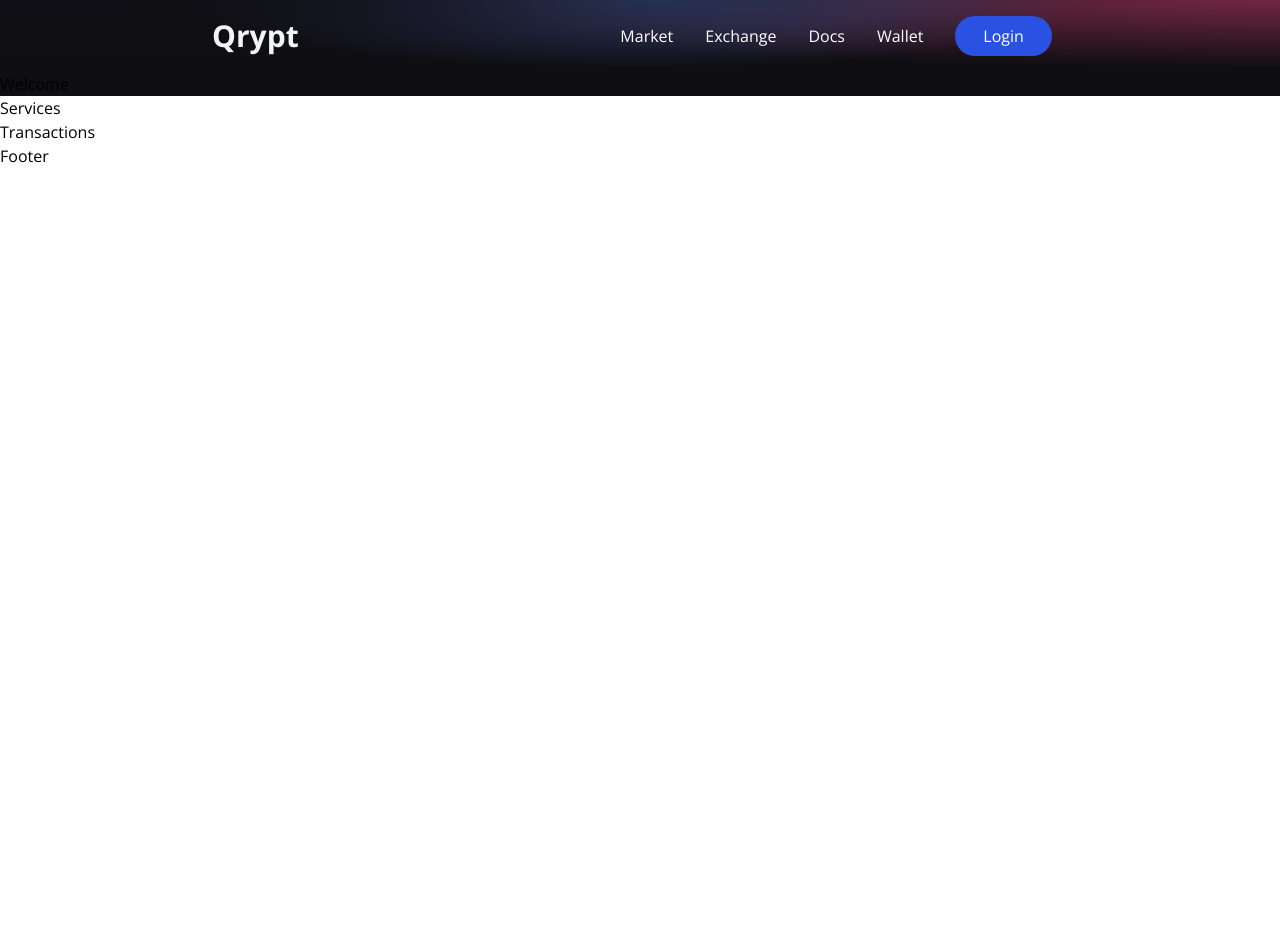
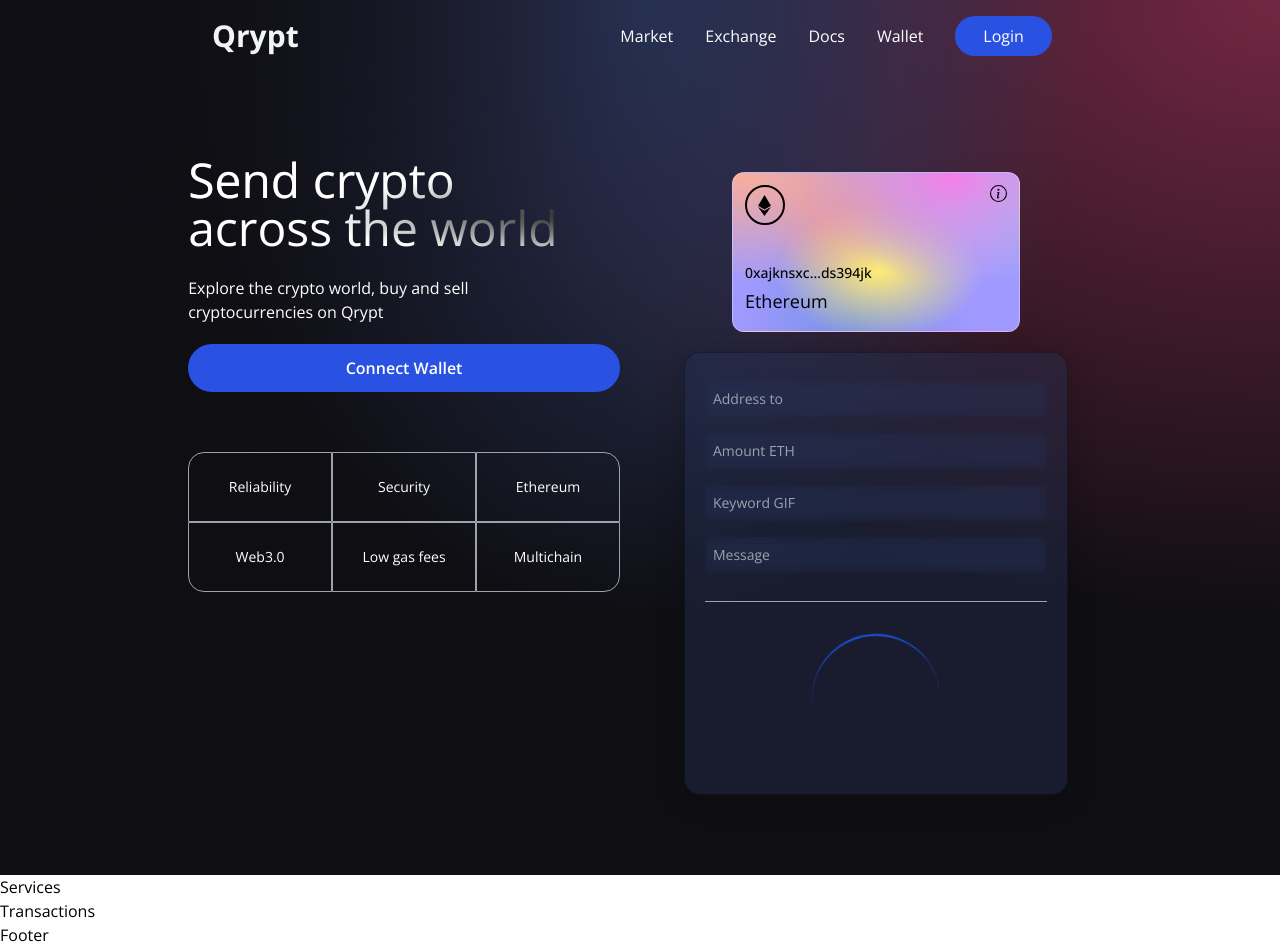
Before and after one commit to has9800/w3wallet, a React (Vite) app in the folder client/: page / in a window 1280 px wide. Before the commit the page ends 800 px from the top, so only its background shows below. Built offline with nearby package versions, Linux system fonts and the light colour scheme.

Commit message:
hero section styling and development completed

```diff
--- a/client/src/components/Loader.jsx
+++ b/client/src/components/Loader.jsx
@@ -1,6 +1,10 @@
 const Loader = () => {
     return (
-        <h1>Loader</h1>
+        <div className="flex justify-center items-center py-3">
+            <div className="animate-spin rounded-full h-32 w-32 border-b-2 border-blue-700">
+
+            </div>
+        </div>
     )
 }
 
--- a/client/src/components/Welcome.jsx
+++ b/client/src/components/Welcome.jsx
@@ -1,6 +1,112 @@
+import { AiFillPlayCircle  } from "react-icons/ai"
+import { SiEthereum } from 'react-icons/si'
+import { BsInfoCircle } from 'react-icons/bs'
+
+import { Loader } from "./"
+
+// common styles for grid's dynamic class
+const commonStyles = "min-h-[70px] sm:px-0 px-2 sm:min-w-[120px] flex justify-center items-center border-[0.5px] border-gray-400 text-sm font-light text-white";
+
+const Input = ({ placeholder, name, type, value, handleChange }) => {
+    // const handleChange = () => {
+
+    // }
+
+    return (
+        <input
+            placeholder={placeholder}
+            name={name}
+            type={type}
+            step={0.0001}
+            value={value}
+            // onChange={() => handleChange(e, name)}
+            className="my-2 w-full rounded-sm p-2 outline-none bg-transparent text-white border-none text-sm white-glassmorphism"
+        />
+    )
+}
+
 const Welcome = () => {
+    // connect to metamask wallet
+    const connectWallet = () => {
+
+    }
+
+    const handleSubmit = () => {
+
+    }
+
     return (
-        <h1>Welcome</h1>
+        <div className="flex w-full justify-center items-center">
+            <div className="flex flex-col mf:flex-row items-start justify-between md:p-20 py-12 px-4">
+
+                <div className="flex flex-1 justify-start flex-col mf:mr-10">
+                    <h1 className="text-center md:text-left text-5xl text-white text-gradient py-1">
+                        Send crypto <br /> across the world
+                    </h1>
+                    <p className="text-center md:text-left mt-5 text-white font-light md:w-9/12 w-11/12 text-base">
+                        Explore the crypto world, buy and sell cryptocurrencies on Qrypt
+                    </p>
+                    <button
+                     type="button" onClick={connectWallet}
+                     className="flex flex-row justify-center items-center my-5 bg-[#2952e3] p-3 rounded-full cursor-pointer
+                     hover:bg-[#2546bd] hover:transition duration-200 ease-out"
+                     >
+                    <p className="text-white text-base font-semibold">Connect Wallet</p>
+                    </button>
+                    <div className="grid sm:grid-cols-3 grid-cols-2 w-full mt-10">
+                        <div className={`rounded-tl-2xl ${commonStyles}`}>Reliability</div>
+                        <div className={`rounded-tr-2xl sm:rounded-tr-none ${commonStyles}`}>Security </div>
+                        <div className={`md:rounded-tr-2xl ${commonStyles}`}>Ethereum</div>
+                        <div className={`md:rounded-bl-2xl ${commonStyles}`}>Web3.0</div>
+                        <div className={`rounded-bl-2xl sm:rounded-bl-none ${commonStyles}`}>Low gas fees</div>
+                        <div className={`rounded-br-2xl ${commonStyles}`}>Multichain</div>
+                    </div>
+                </div>
+
+                <div className="flex flex-col flex-1 items-center justify-start w-full mf:mt-0 mt-10">
+                    <div className="p-3 justify-end items-start flex-col rounded-xl h-60 md:h-40 sm:w-72 w-full my-5 eth-card white-glassmorphism">
+                        <div className="flex justify-between flex-col w-full h-full">
+                            <div className="flex justify-between items-start">
+                                <div className="w-10 h-10 rounded-full border-2 border-black flex justify-center items-center">
+                                    <SiEthereum fontSize={21} color="#000" />
+                                </div>
+                                <BsInfoCircle fontSize={17} color="#000" />
+                            </div>
+                            <div>
+                                <p className="text-black font-medium text-sm">
+                                    0xajknsxc...ds394jk
+                                </p>
+                                <p className="text-black font-light text-lg my-1">
+                                    Ethereum
+                                </p>
+                            </div>
+                        </div>
+                    </div>
+
+                    <div className="p-5 sm:w-96 w-full flex flex-col justify-start items-center blue-glassmorphism">
+                        {/* missing handleChange() */}
+                        <Input placeholder="Address to" name="addressTo" type="text"  />
+                        <Input placeholder="Amount ETH" name="amount" type="number"   />
+                        <Input placeholder="Keyword GIF" name="keyword" type="text"   />
+                        <Input placeholder="Message" name="message" type="text"   />
+
+                        <div className="h-[1px] w-full bg-gray-400 my-5" />
+
+                        {true ? (
+                            <Loader />
+                        ) : (
+                            <button
+                            type="button"
+                            onClick={handleSubmit}
+                            className="text-white w-full mt-2 border-[1px] p-2 border-[#3d4f7c] rounded-full cursor-pointer hover:bg-[#2952e3] hover:border-[#2952e3] hover:transition duration-200 ease-out"
+                            >Send now</button>
+                        )}
+
+                    </div>
+
+                </div>
+            </div>
+        </div>
     )
 }
 
--- a/client/src/index.css
+++ b/client/src/index.css
@@ -61,7 +61,7 @@
 }
 
 .eth-card {
-  background-color:#a099ff;
+  /* background-color:#a099ff;
   background-image:
     radial-gradient(at 83% 67%, rgb(152, 231, 156) 0, transparent 58%),
     radial-gradient(at 67% 20%, hsla(357,94%,71%,1) 0, transparent 59%),
@@ -69,7 +69,17 @@
     radial-gradient(at 31% 91%, hsla(9,61%,61%,1) 0, transparent 52%),
     radial-gradient(at 27% 71%, hsla(336,91%,65%,1) 0, transparent 49%),
     radial-gradient(at 74% 89%, hsla(30,98%,65%,1) 0, transparent 51%),
-    radial-gradient(at 53% 75%, hsla(174,94%,68%,1) 0, transparent 45%);
+    radial-gradient(at 53% 75%, hsla(174,94%,68%,1) 0, transparent 45%); */
+    background-color:#a099ff;
+    background-image:
+    radial-gradient(at 77% 0%, hsla(309,92%,73%,1) 0px, transparent 50%),
+    radial-gradient(at 83% 2%, hsla(187,85%,70%,1) 0px, transparent 50%),
+    radial-gradient(at 3% 0%, hsla(14,94%,79%,1) 0px, transparent 50%),
+    radial-gradient(at 51% 62%, hsla(52,99%,73%,1) 0px, transparent 50%),
+    radial-gradient(at 47% 20%, hsla(8,88%,71%,1) 0px, transparent 50%),
+    radial-gradient(at 43% 92%, hsla(224,70%,68%,1) 0px, transparent 50%),
+    radial-gradient(at 77% 7%, hsla(281,82%,73%,1) 0px, transparent 50%);
+
 }
 
 .text-gradient {
--- a/client/tailwind.config.js
+++ b/client/tailwind.config.js
@@ -1,9 +1,35 @@
 module.exports = {
-  content: [
-    "./src/**/*.{js,jsx,ts,tsx}",
-  ],
+  purge: ["./src/**/*.{js,jsx,ts,tsx}", "./public/index.html"],
+  mode: "jit",
+  darkMode: false, // or 'media' or 'class'
   theme: {
+    fontFamily: {
+      display: ["Open Sans", "sans-serif"],
+      body: ["Open Sans", "sans-serif"],
+    },
+    extend: {
+      screens: {
+        mf: "990px",
+      },
+      keyframes: {
+        "slide-in": {
+          "0%": {
+            "-webkit-transform": "translateX(120%)",
+            transform: "translateX(120%)",
+          },
+          "100%": {
+            "-webkit-transform": "translateX(0%)",
+            transform: "translateX(0%)",
+          },
+        },
+      },
+      animation: {
+        "slide-in": "slide-in 0.5s ease-out",
+      },
+    },
+  },
+  variants: {
     extend: {},
   },
-  plugins: [],
-}
+  // plugins: [require("@tailwindcss/forms")],
+};
```
